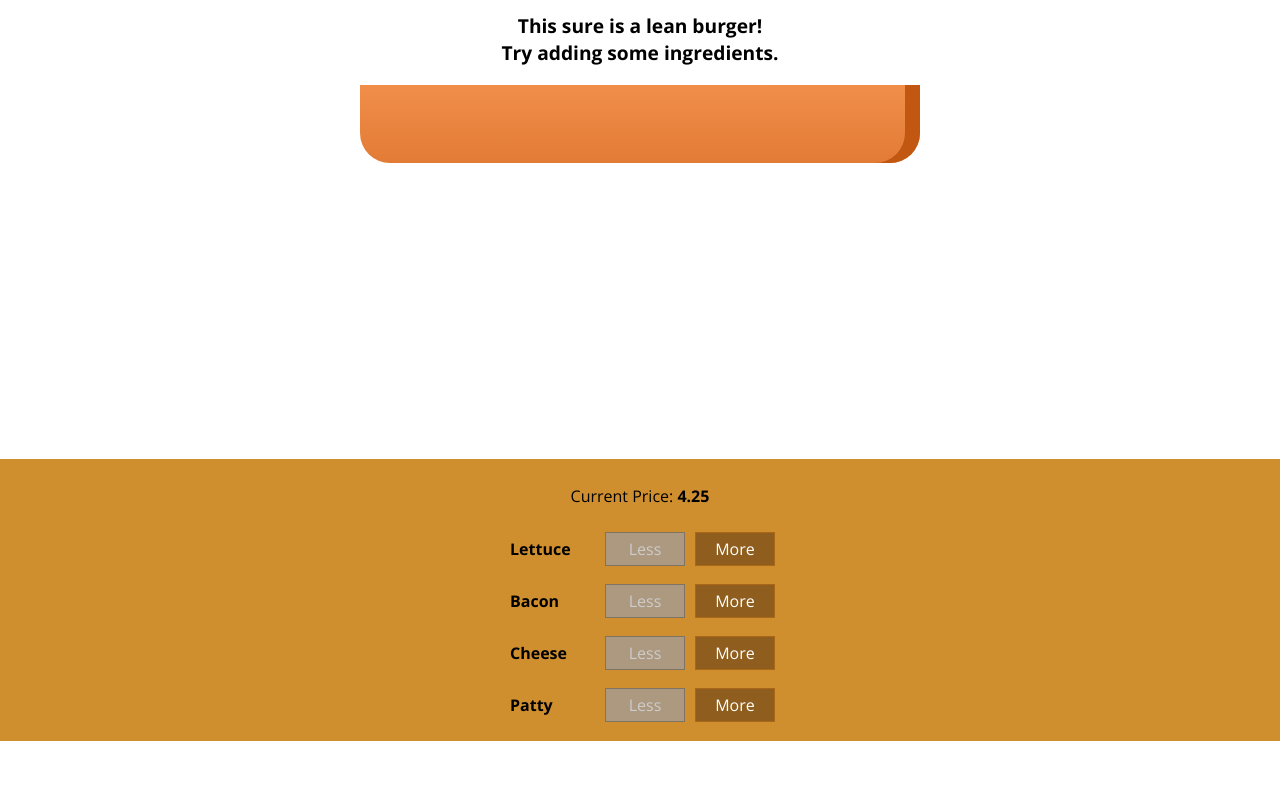
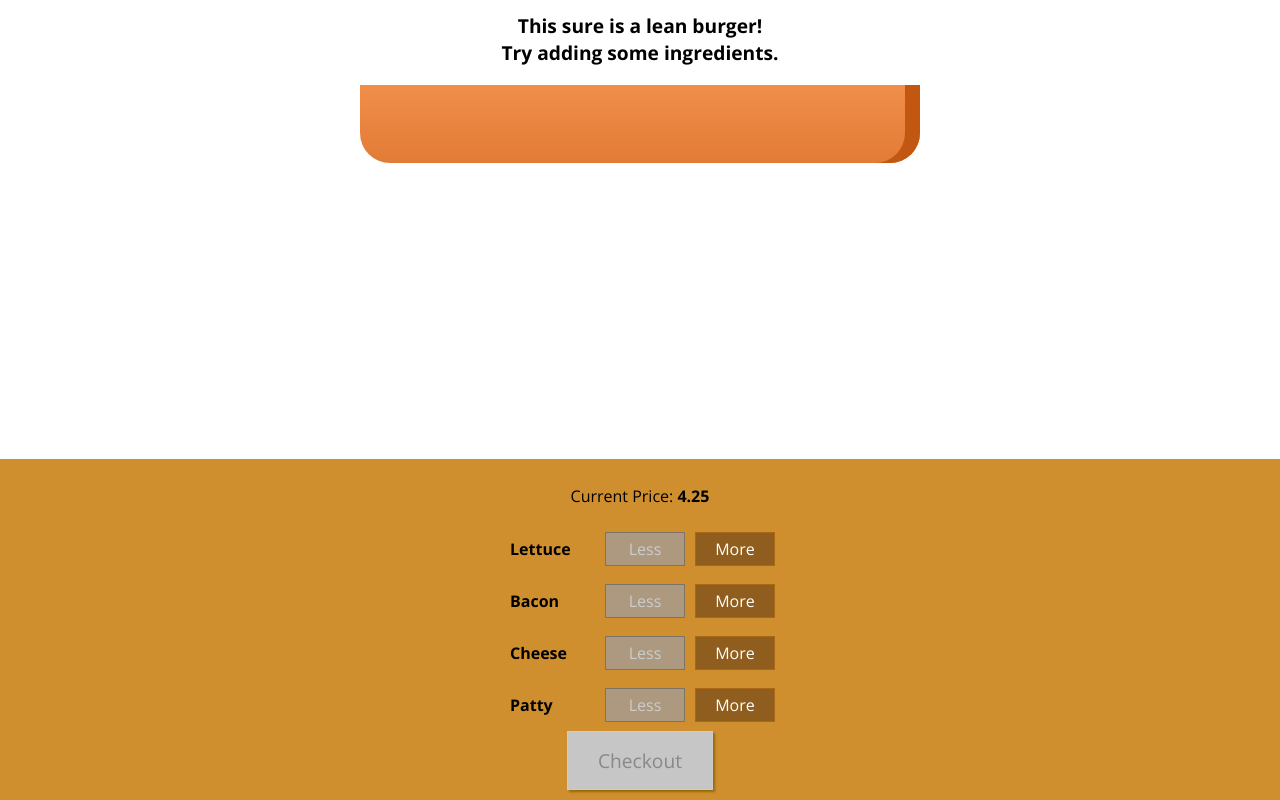
Before and after one commit to bernatowicz/berni-burgers, a React (Create React App) app: page / in a window 1280 px wide. Shown: the part 179-979 px from the top of the page. Before the commit the page ends 920 px from the top, so only its background shows below. Built offline with nearby package versions, Linux system fonts and the light colour scheme.

Commit message:
Add checkout button

```diff
--- a/src/components/Burger/BuildControls/BuildControls.js
+++ b/src/components/Burger/BuildControls/BuildControls.js
@@ -23,6 +23,9 @@
         enabled={props.enabled[ctrl.type]}
       />
     ))}
+    <button className={classes.OrderButton} disabled={!props.purchaseable}>
+      Checkout
+    </button>
   </div>
 );
 
--- a/src/components/Burger/BuildControls/BuildControls.module.css
+++ b/src/components/Burger/BuildControls/BuildControls.module.css
@@ -8,3 +8,45 @@
   margin: auto;
   padding: 10px 0;
 }
+
+.OrderButton {
+  background-color: #dad735;
+  outline: none;
+  cursor: pointer;
+  border: 1px solid #966909;
+  color: #966909;
+  font-family: inherit;
+  font-size: 1.2em;
+  padding: 15px 30px;
+  box-shadow: 2px 2px 2px #966909;
+}
+
+.OrderButton:hover,
+.OrderButton:active {
+  background-color: #a0db41;
+  border: 1px solid #966909;
+  color: #966909;
+}
+
+.OrderButton:disabled {
+  background-color: #c7c6c6;
+  cursor: not-allowed;
+  border: 1px solid #ccc;
+  color: #888888;
+}
+
+.OrderButton:not(:disabled) {
+  animation: enable 0.3s linear;
+}
+
+@keyframes enable {
+  0% {
+    transform: scale(1);
+  }
+  60% {
+    transform: scale(1.1);
+  }
+  100% {
+    transform: scale(1);
+  }
+}
--- a/src/containers/BurgerBuilder/BurgerBuilder.js
+++ b/src/containers/BurgerBuilder/BurgerBuilder.js
@@ -19,7 +19,19 @@
       meat: 0,
     },
     totalPrice: 4.25,
+    purchasable: false,
   };
+
+  updatePurchaseState() {
+    this.setState((prevState) => {
+      const ingredients = { ...prevState.ingredients };
+      const sum = Object.keys(ingredients).reduce((accum, type) => {
+        return accum + ingredients[type];
+      }, 0);
+
+      this.setState({ purchaseable: sum > 0 });
+    });
+  }
 
   addIngredientHandler = (type) => {
     this.setState((prevState) => {
@@ -29,6 +41,7 @@
       const newState = { ingredients: newIngredients, totalPrice: newPrice };
       return newState;
     });
+    this.updatePurchaseState();
   };
 
   removeIngredientHandler = (type) => {
@@ -43,6 +56,7 @@
       const newState = { ingredients: newIngredients, totalPrice: newPrice };
       return newState;
     });
+    this.updatePurchaseState();
   };
 
   render() {
@@ -59,6 +73,7 @@
           addHandler={this.addIngredientHandler}
           removeHandler={this.removeIngredientHandler}
           enabled={enabledRemoveButtons}
+          purchaseable={this.state.purchaseable}
         />
       </Aux>
     );
```
